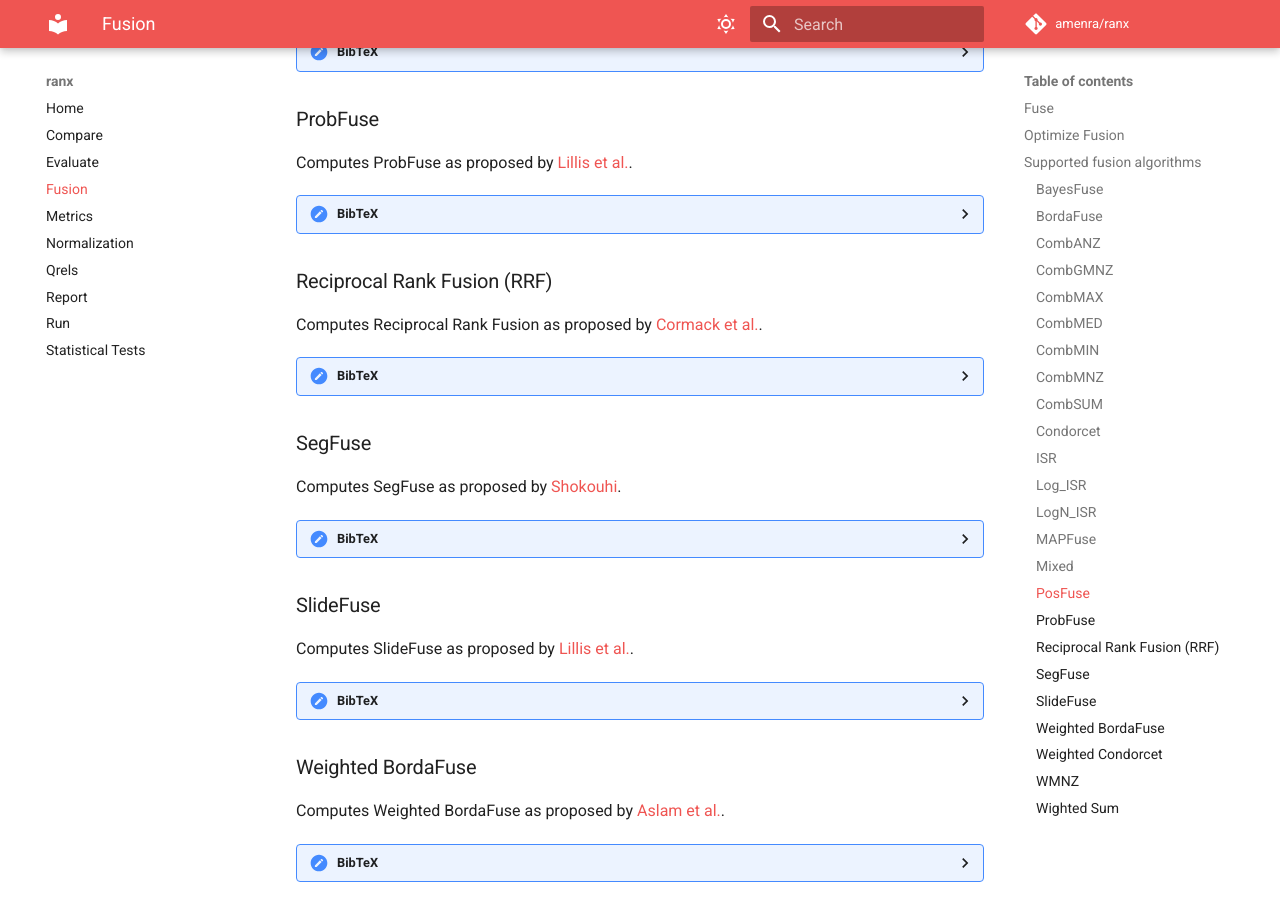
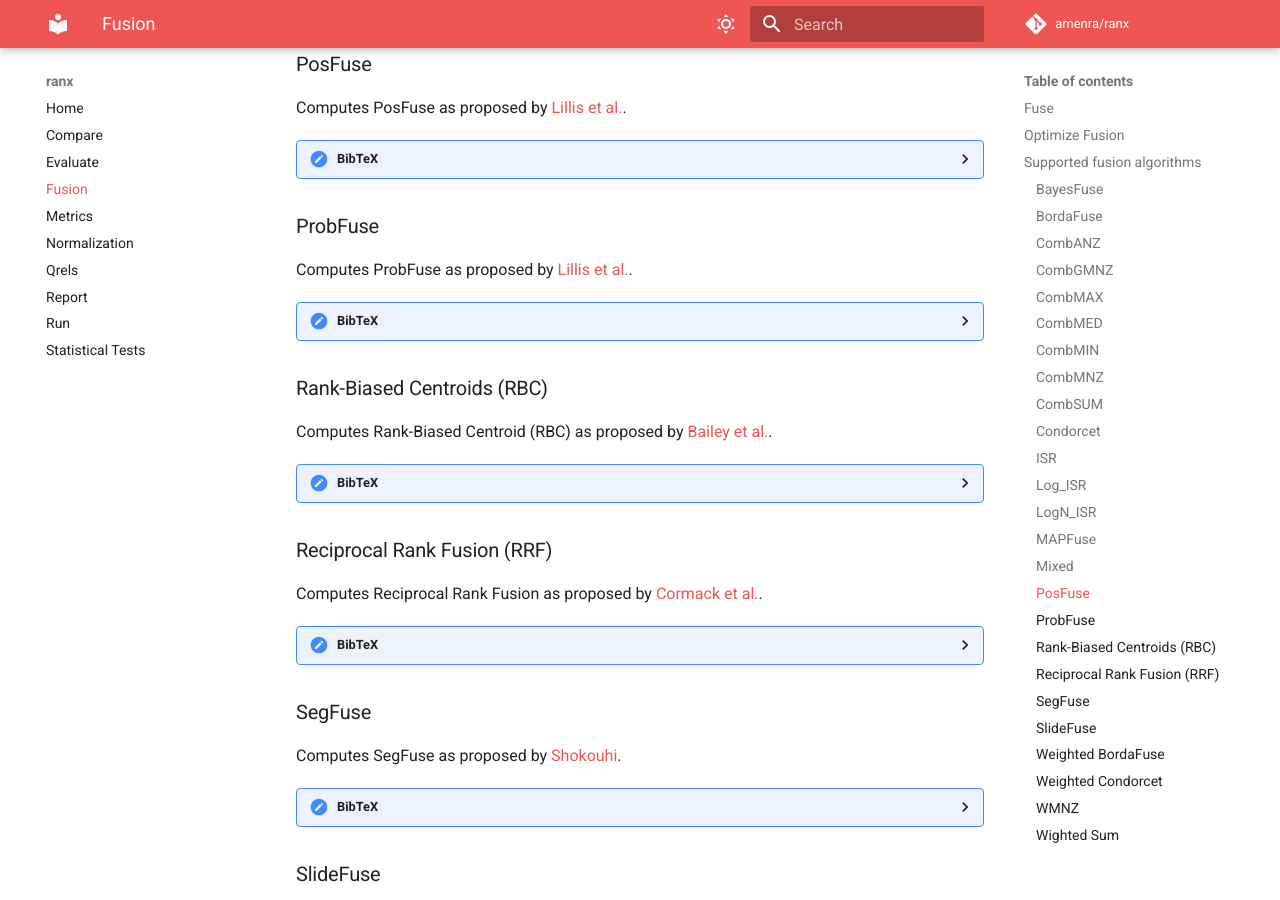
Before and after one commit to AmenRa/ranx, an MkDocs documentation site: the page built from docs/fusion.md, in a window 1280 px wide and 900 px high, scrolled down 4802 px. Built offline with MkDocs 1.6.1 and Material for MkDocs 9.7.7, drawn with Linux system fonts in a browser that asks for light colours; comment, search, counter and statistics services are not loaded; some of the changed lines change nothing that is shown; some of the changed text lies outside the part shown.

Commit message:
Docs update

````diff
--- a/docs/fusion.md
+++ b/docs/fusion.md
@@ -61,7 +61,7 @@ combined_test_run = fuse(
 | [Condorcet][condorcet]                                     | condorcet |     No     | [Weighted Condorcet][weighted-condorcet] | w_condorcet |    Yes     |
 | [BayesFuse][bayesfuse]                                     | bayesfuse |    Yes     | [Mixed][mixed]                           | mixed       |    Yes     |
 | [WMNZ][wmnz]                                               | wmnz      |    Yes     | [Wighted Sum][wighted-sum]               | wsum        |    Yes     |
-
+| [Rank-Biased Centroids (RBC)][rank-biased-centroids-rbc]   | rrf       |            |                                          |             |
 
 
 ### BayesFuse
@@ -477,6 +477,38 @@ Computes ProbFuse as proposed by [Lillis et al.](https://dl.acm.org/doi/10.1145/
 </details>
 
 
+### Rank-Biased Centroids (RBC)
+Computes Rank-Biased Centroid (RBC) as proposed by [Bailey et al.](https://dl.acm.org/doi/10.1145/3077136.3080839).
+<details>
+    <summary>BibTeX</summary>
+    ```bibtex
+    @inproceedings{DBLP:conf/sigir/BaileyMST17,
+        author    = {Peter Bailey and
+                    Alistair Moffat and
+                    Falk Scholer and
+                    Paul Thomas},
+        editor    = {Noriko Kando and
+                    Tetsuya Sakai and
+                    Hideo Joho and
+                    Hang Li and
+                    Arjen P. de Vries and
+                    Ryen W. White},
+        title     = {Retrieval Consistency in the Presence of Query Variations},
+        booktitle = {Proceedings of the 40th International {ACM} {SIGIR} Conference on
+                    Research and Development in Information Retrieval, Shinjuku, Tokyo,
+                    Japan, August 7-11, 2017},
+        pages     = {395--404},
+        publisher = {{ACM}},
+        year      = {2017},
+        url       = {https://doi.org/10.1145/3077136.3080839},
+        doi       = {10.1145/3077136.3080839},
+        timestamp = {Wed, 25 Sep 2019 16:43:14 +0200},
+        biburl    = {https://dblp.org/rec/conf/sigir/BaileyMST17.bib},
+        bibsource = {dblp computer science bibliography, https://dblp.org}
+    }
+    ```
+</details>
+
 ### Reciprocal Rank Fusion (RRF)
 Computes Reciprocal Rank Fusion as proposed by [Cormack et al.](https://dl.acm.org/doi/10.1145/1571941.1572114).
 <details>
````
